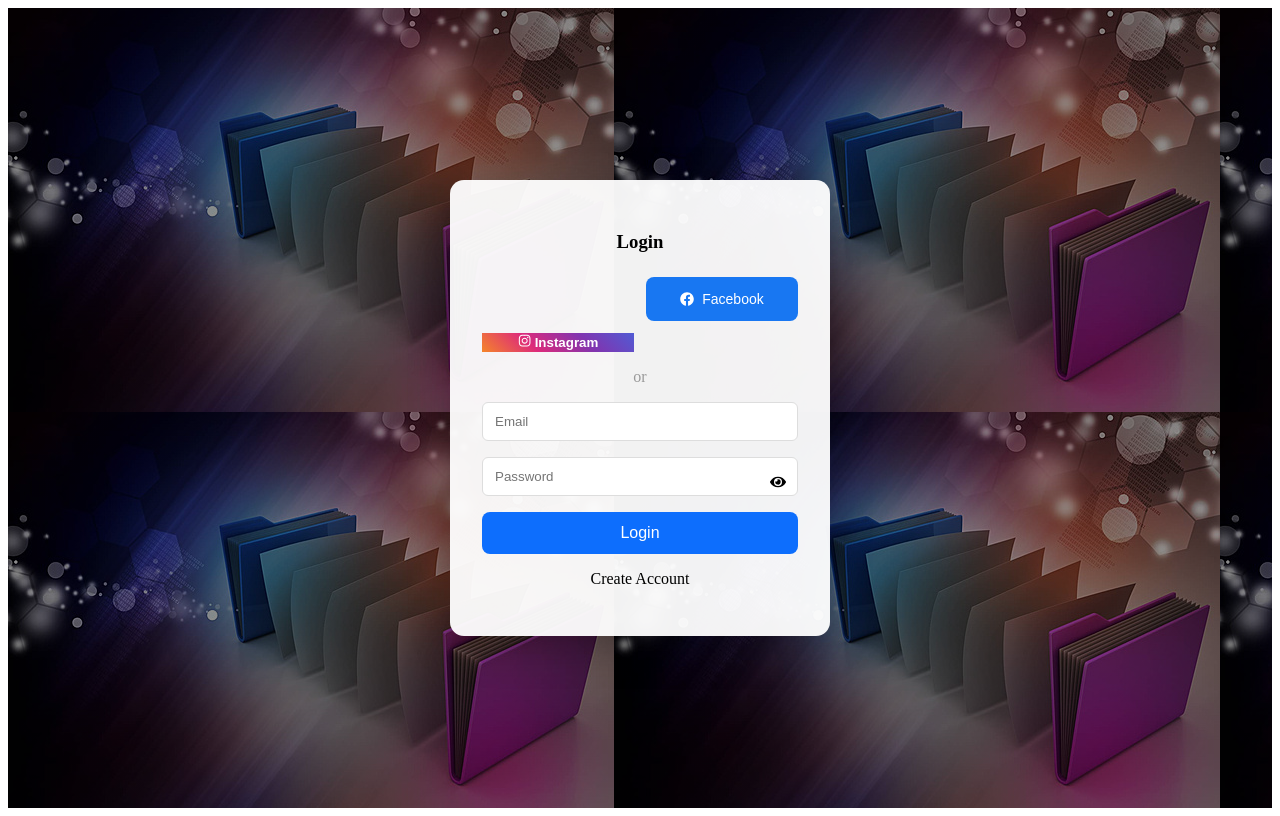
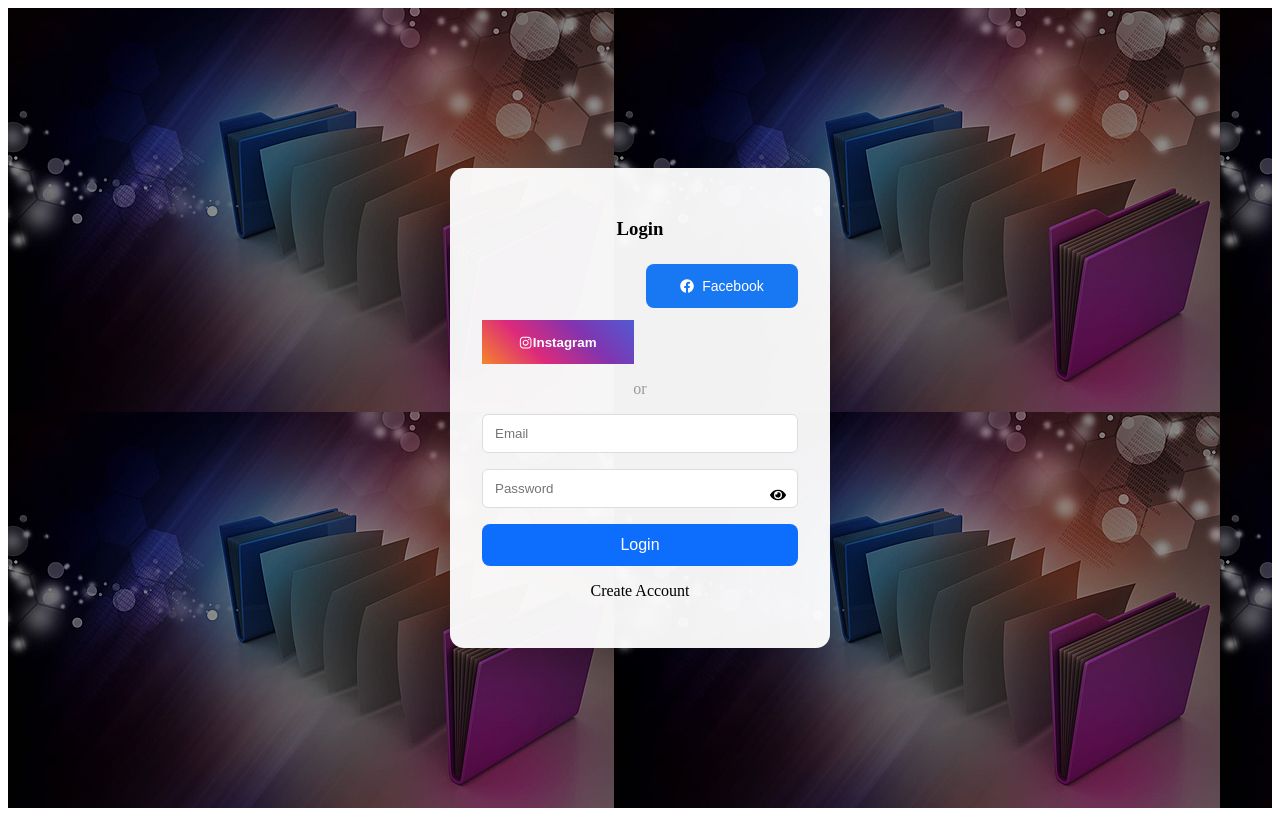
Before and after one commit to Anitha250792/Whatsapp-Integration-Frontend, a React (Vite) app: page / in a window 1280 px wide. Built offline with nearby package versions, Linux system fonts and the light colour scheme; no server answers.

Commit message:
insta login

```diff
--- a/src/pages/Login.jsx
+++ b/src/pages/Login.jsx
@@ -173,13 +173,16 @@ const handleInstagramLogin = () => {
     <FaFacebook /> Facebook
   </button>
 
-  {/* Instagram */}
+  {/* Instagram (dev only) */}
   {process.env.NODE_ENV === "development" && (
-  <button className="instagram-btn" onClick={handleInstagramLogin}>
+    <button
+      type="button"
+      className="instagram-btn social-item"
+      onClick={handleInstagramLogin}
+    >
       <FaInstagram /> Instagram
     </button>
   )}
-
 </div>
 
 
```
Lines whose indentation alone changed are shown as unchanged.
